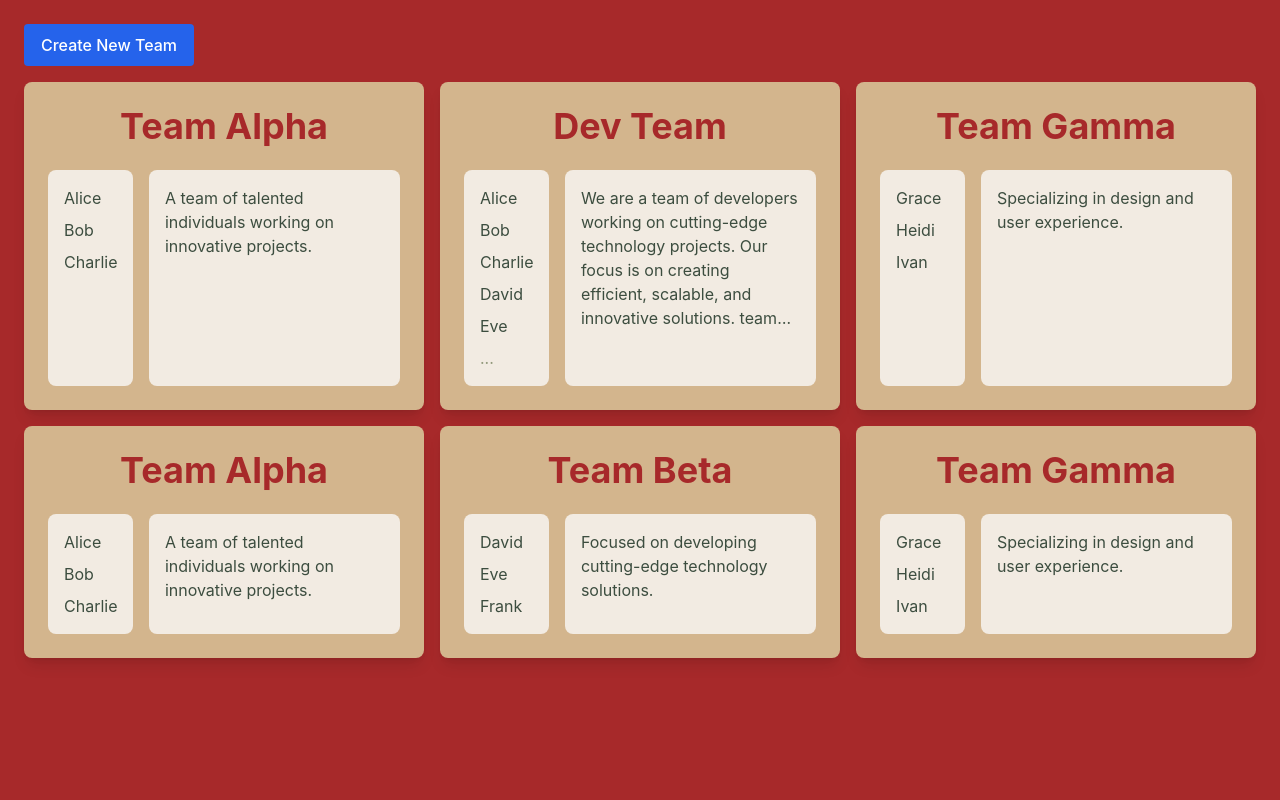
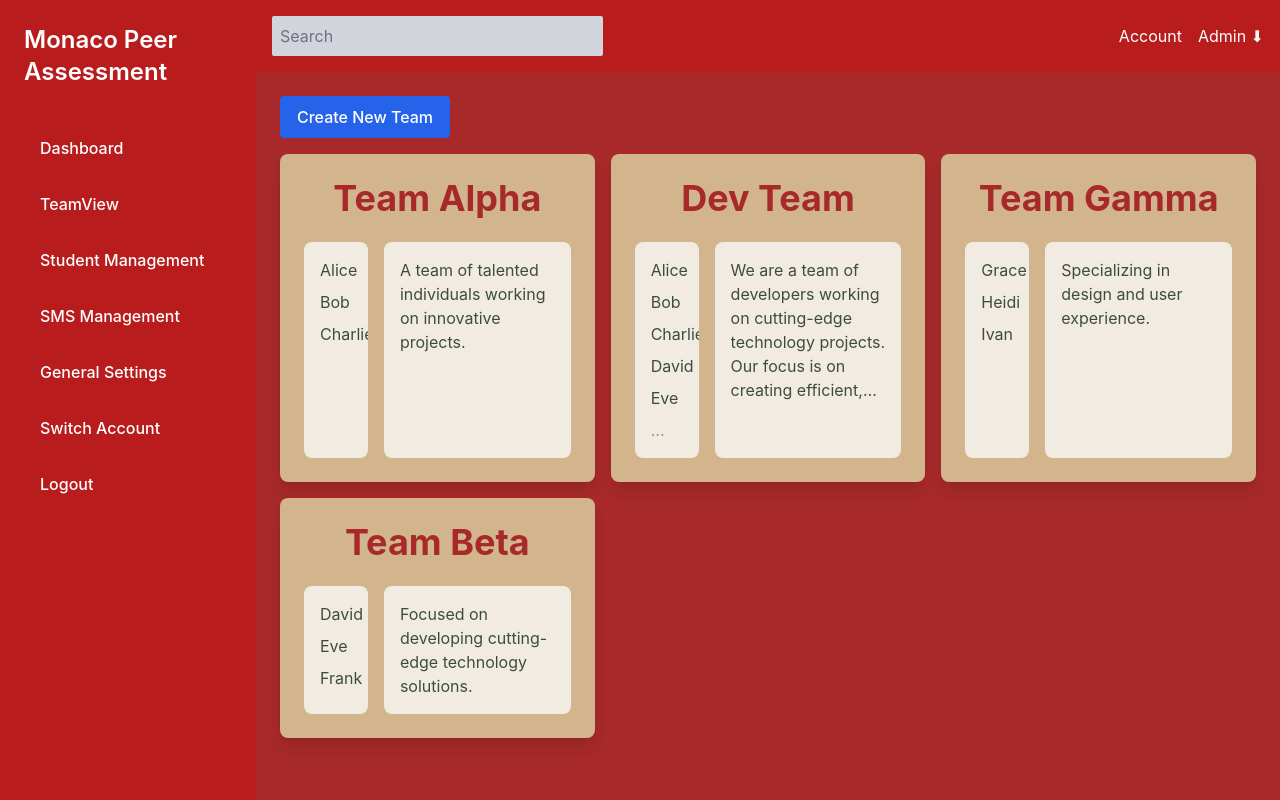
Before and after one commit to kxrur/Pear_Assessment, a React (Vite) app in the folder front/: page /teamview in a window 1280 px wide. Built offline with nearby package versions, Linux system fonts and the light colour scheme.

Commit message:
TASK 2.5 Table Component Fixes #62

```diff
--- a/front/src/App.tsx
+++ b/front/src/App.tsx
@@ -1,21 +1,25 @@
-import './App.css'
+import './App.css';
 import { BrowserRouter as Router, Route, Routes } from 'react-router-dom';
-import LoginTeacher from './components/views/login/teacher'
-import LoginStudent from './components/views/login/student'
-import RegisterStudent from './components/views/registration/student'
-import RegisterTeacher from './components/views/registration/teacher'
-import Success from './components/views/success'
+import LoginTeacher from './components/views/login/teacher';
+import LoginStudent from './components/views/login/student';
+import RegisterStudent from './components/views/registration/student';
+import RegisterTeacher from './components/views/registration/teacher';
+import Success from './components/views/success';
 import Begin from './components/views/Begin';
-import { TeamView } from './TeacherPage/TeamView';
-import { TeamPreview } from './components/ui/TeamPreview';
+import TeamView from './TeacherPage/TeamView';
+import StudentManagement from './TeacherPage/studentmanagement';
+import React, { useState } from 'react';
 
-
-
-
-import StudentManagement from './TeacherPage/studentmanagement';
+// Define the Team interface
+interface Team {
+  teamName: string;
+  teamMembers: string[];
+  teamDescription: string;
+}
 
 function App() {
-  const teams = [
+  // State to hold the list of teams
+  const [teams, setTeams] = useState<Team[]>([
     {
       teamName: 'Team Alpha',
       teamMembers: ['Alice', 'Bob', 'Charlie'],
@@ -24,7 +28,7 @@ function App() {
     {
       teamName: "Dev Team",
       teamMembers: ['Alice', 'Bob', 'Charlie', 'David', 'Eve', 'Frank'],
-      teamDescription: "We are a team of developers working on cutting-edge technology projects. Our focus is on creating efficient, scalable, and innovative solutions. team description Lorem Ipsum is simply dummy text of the printing and  typesetting industry. Lorem Ipsum has been the industry's standard dummy text ever since the 1500s, when an unknown printer took a galley of  type and scrambled it to make a type specimen book. "
+      teamDescription: "We are a team of developers working on cutting-edge technology projects. Our focus is on creating efficient, scalable, and innovative solutions.",
     },
     {
       teamName: 'Team Gamma',
@@ -32,78 +36,44 @@ function App() {
       teamDescription: 'Specializing in design and user experience.',
     },
     {
-      teamName: 'Team Alpha',
-      teamMembers: ['Alice', 'Bob', 'Charlie'],
-      teamDescription: 'A team of talented individuals working on innovative projects.',
-    },
-    {
       teamName: 'Team Beta',
       teamMembers: ['David', 'Eve', 'Frank'],
       teamDescription: 'Focused on developing cutting-edge technology solutions.',
     },
-    {
-      teamName: 'Team Gamma',
-      teamMembers: ['Grace', 'Heidi', 'Ivan'],
-      teamDescription: 'Specializing in design and user experience.',
-    },
-  ];
+  ]);
+
+  // Function to add a new team to the state
+  const addTeam = (team: Team) => {
+    setTeams((prevTeams) => [...prevTeams, team]); // Update teams state
+  };
+
   return (
-
     <Router>
       <div className='bg-background h-screen w-dvw'>
-
         <Routes>
           {/* Default Route - When user accesses the root URL, show this component */}
           <Route path="/" element={<StudentManagement />} />
           <Route path="/begin" element={<Begin />} />
-          <Route path="/team-preview"
-            element={
-              <>
-                <TeamView teams={teams} />
-              </>
-            }
-          />
-
-
-
-          <Route path="/teacher"
-            element={
+          <Route path="/teamview" element={<TeamView teams={teams} addTeam={addTeam} />} />
+          <Route path="/teacher" element={
             <>
               <RegisterTeacher />
               <LoginTeacher />
             </>
-            }
-          />
+          } />
           {/* Sidebar */}
-
-
-            <Route path="/teamview" element={<TeamView teams={teams} />} />
-            <Route path="/studentmanagement" element={<StudentManagement />} />
-
-
-          <Route path="/student"
-            element={
+          <Route path="/" element={<StudentManagement />} />
+          <Route path="/student" element={
             <>
               <RegisterStudent />
               <LoginStudent />
             </>
-            }
-          />
-          <Route path="/success"
-            element={
-              <>
-                <Success />
-              </>
-            }
-          />
-
-
-
+          } />
+          <Route path="/success" element={<Success />} />
         </Routes>
-
       </div>
     </Router>
-  )
+  );
 }
 
-export default App
+export default App;
--- a/front/src/TeacherPage/TeamView.tsx
+++ b/front/src/TeacherPage/TeamView.tsx
@@ -1,6 +1,10 @@
+// TeacherPage/TeamView.tsx
 import React, { useState } from 'react';
-import { TeamPreview } from '../components/ui/TeamPreview'; // Adjust the import path as needed
+import { TeamPreview } from '../components/ui/TeamPreview';
+import Sidebar from '../components/Sidebar';
+import Header from '../components/Header';
 
+// Define the Team interface
 interface Team {
   teamName: string;
   teamMembers: string[];
@@ -12,28 +16,32 @@ interface TeamViewProps {
   addTeam: (team: Team) => void; // Function to add a new team
 }
 
-export const TeamView: React.FC<TeamViewProps> = ({ teams, addTeam }) => {
+const TeamView: React.FC<TeamViewProps> = ({ teams, addTeam }) => {
   const [showForm, setShowForm] = useState(false);
-  const [newTeam, setNewTeam] = useState({
+  const [newTeam, setNewTeam] = useState<Team>({
     teamName: '',
-    teamMembers: [''], // Starting with one empty member
+    teamMembers: [''], // Start with one empty member
     teamDescription: '',
   });
 
-  const handleInputChange = (e: React.ChangeEvent<HTMLInputElement | HTMLTextAreaElement>, key: string) => {
+  // Handle input changes
+  const handleInputChange = (e: React.ChangeEvent<HTMLInputElement | HTMLTextAreaElement>, key: keyof Team) => {
     setNewTeam({ ...newTeam, [key]: e.target.value });
   };
 
+  // Add a new member input field
   const handleAddMember = () => {
     setNewTeam({ ...newTeam, teamMembers: [...newTeam.teamMembers, ''] });
   };
 
+  // Handle changes to existing members
   const handleMemberChange = (index: number, value: string) => {
     const updatedMembers = [...newTeam.teamMembers];
     updatedMembers[index] = value;
     setNewTeam({ ...newTeam, teamMembers: updatedMembers });
   };
 
+  // Handle form submission
   const handleSubmit = (e: React.FormEvent) => {
     e.preventDefault();
     addTeam(newTeam); // Call the function to add the new team
@@ -42,6 +50,12 @@ export const TeamView: React.FC<TeamViewProps> = ({ teams, addTeam }) => {
   };
 
   return (
+    <div className="flex">
+      <Sidebar /> {/* Render Sidebar */}
+      <div className="flex-1">
+        <Header searchTerm={''} onSearchChange={function (event: React.ChangeEvent<HTMLInputElement>): void {
+          throw new Error('Function not implemented.');
+        } } /> {/* Render Header */}
         <div className="p-6">
           <button
             onClick={() => setShowForm(!showForm)}
@@ -109,6 +123,9 @@ export const TeamView: React.FC<TeamViewProps> = ({ teams, addTeam }) => {
             ))}
           </div>
         </div>
+      </div>
+    </div>
   );
 };
+
 export default TeamView;
--- a/front/src/TeacherPage/studentmanagement.tsx
+++ b/front/src/TeacherPage/studentmanagement.tsx
@@ -21,7 +21,16 @@ const StudentManagement: React.FC = () => {
       id: students.length + 1, // Simple ID increment, consider using a unique ID generator
       ...newStudent,
     };
-    setStudents([...students, newStudentEntry]);
+    const addStudent = (newStudent: { name: string; studentId: string; teamName?: string; averageGrade: number }) => {
+      const newStudentEntry = {
+        id: students.length + 1,
+        name: newStudent.name,
+        studentId: newStudent.studentId,
+        teamName: newStudent.teamName || '', // Provide a default value for teamName
+        averageGrade: newStudent.averageGrade,
+      };
+      setStudents([...students, newStudentEntry]);
+    };
   };
 
   // Function to delete a student based on ID
--- a/front/src/components/ui/TeamPreview.tsx
+++ b/front/src/components/ui/TeamPreview.tsx
@@ -42,3 +42,4 @@ export const TeamPreview: React.FC<TeamProps> = ({
     </div>
   );
 };
+export default TeamPreview;
```
Lines whose indentation alone changed are shown as unchanged.
